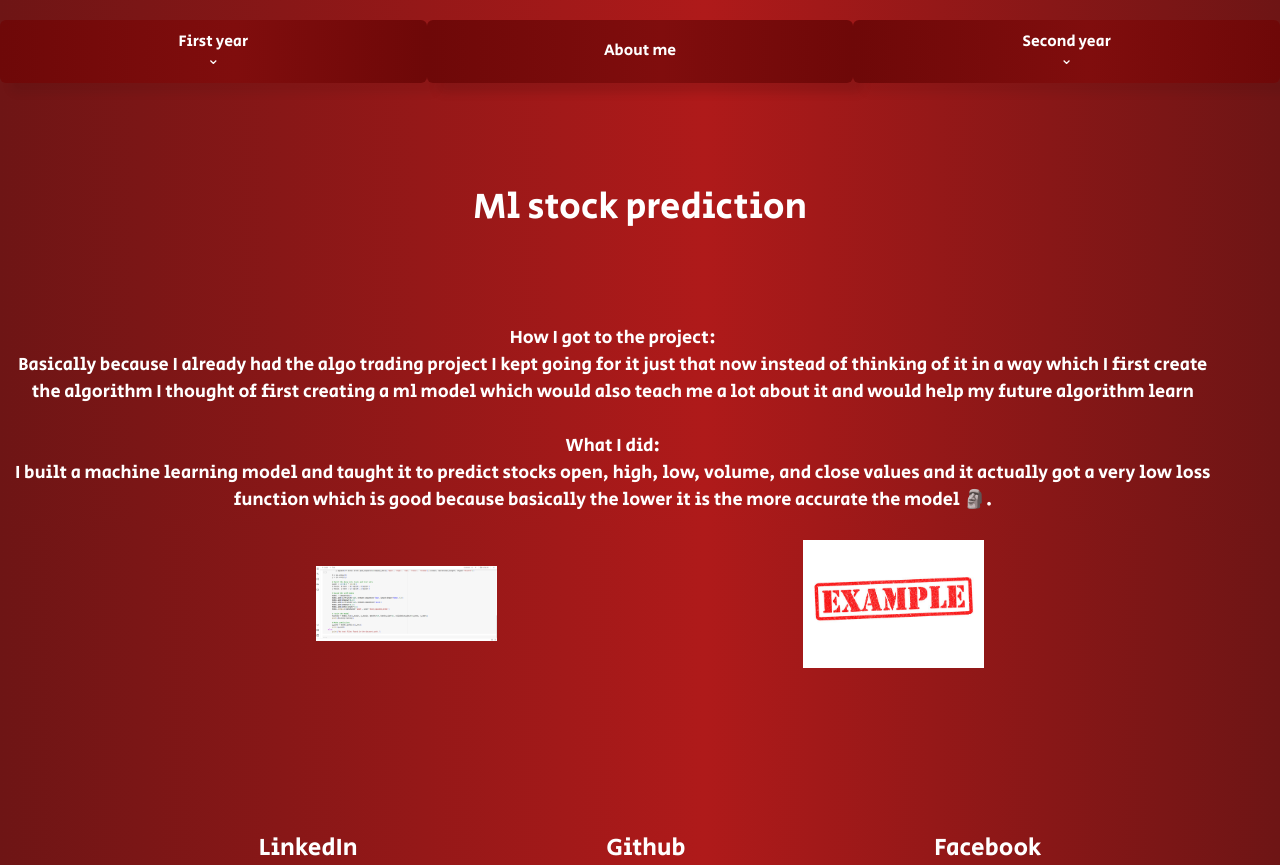
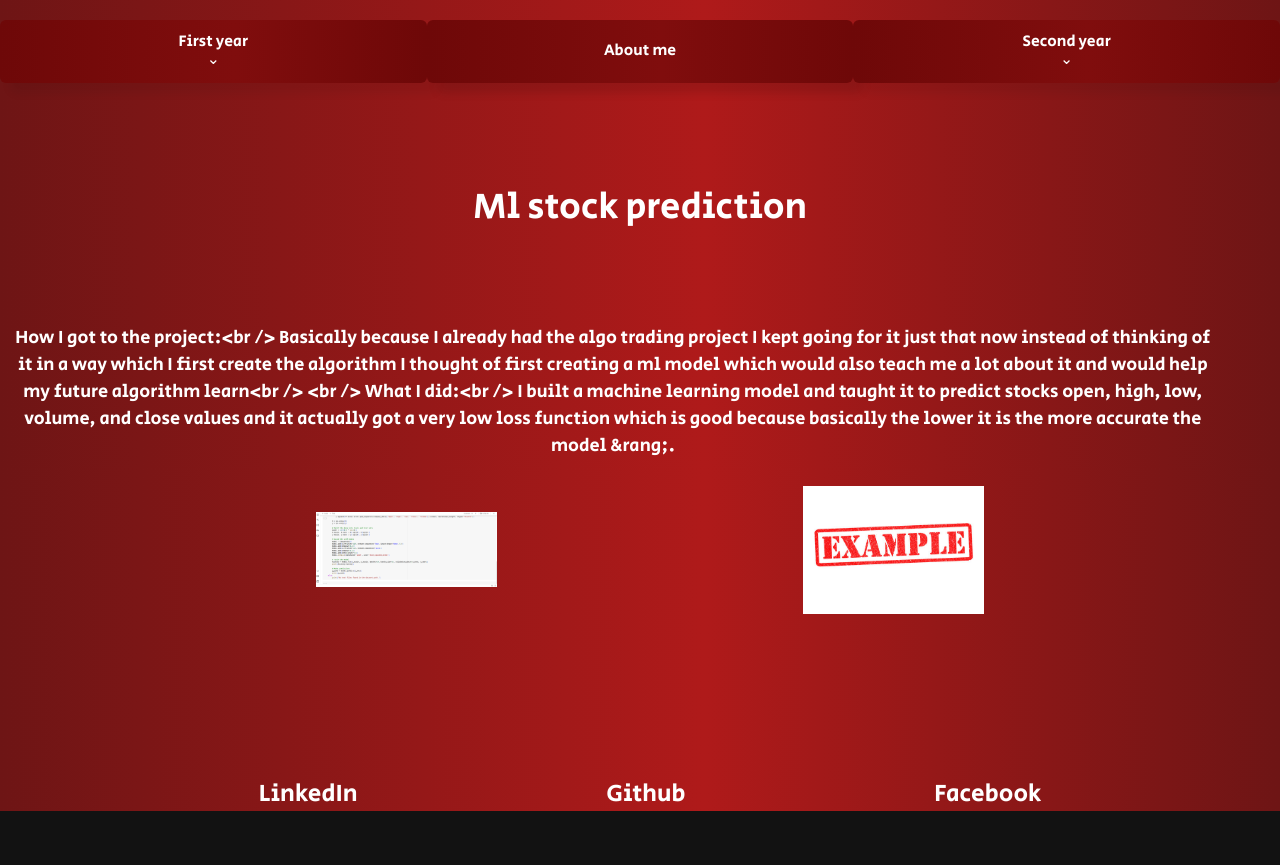
Before and after one commit to UnmatchedPerspicacious/pol-eshel_red, a Next.js app: page /projects/second_year/spring in a window 1280 px wide. After the commit the page ends 811 px from the top, so only its background shows below. Built offline with nearby package versions, Linux system fonts and the light colour scheme.

Commit message:
Update page.tsx

```diff
--- a/app/projects/second_year/spring/page.tsx
+++ b/app/projects/second_year/spring/page.tsx
@@ -1,5 +1,4 @@
-
-import Image from "next/image"
+import Image from "next/image";
 import Link from "next/link";
 import ml from './ml_trading.png';
 
@@ -8,11 +7,11 @@ export default function Page() {
     <div className="container">
       <h1 className="head">Ml stock prediction </h1>
       <p className="description">
-        How I got to the project:<br />
-        Basically because I already had the algo trading project I kept going for it just that now instead of thinking of it in a way which I first create the algorithm I thought of first creating a ml model which would also teach me a lot about it and would help my future algorithm learn<br />
-        <br />
-        What I did:<br />
-        I built a machine learning model and taught it to predict stocks open, high, low, volume, and close values and it actually got a very low loss function which is good because basically the lower it is the more accurate the model 🗿.
+        How I got to the project:&lt;br /&gt;
+        Basically because I already had the algo trading project I kept going for it just that now instead of thinking of it in a way which I first create the algorithm I thought of first creating a ml model which would also teach me a lot about it and would help my future algorithm learn&lt;br /&gt;
+        &lt;br /&gt;
+        What I did:&lt;br /&gt;
+        I built a machine learning model and taught it to predict stocks open, high, low, volume, and close values and it actually got a very low loss function which is good because basically the lower it is the more accurate the model &amp;rang;.
       </p>
       <div className="images">
         <div className="image-container">
```
